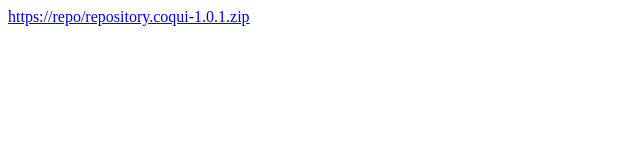
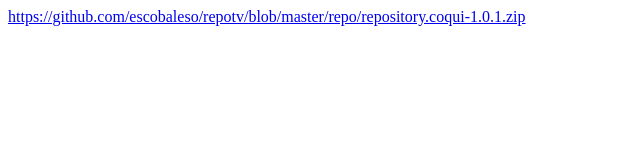
Before and after one commit to escobaleso/repository.tutorial, a plain HTML site: page repo/index.html in a window 1280 px wide. Shown: the whole page, without its empty margins (0-640 px from the left). Drawn offline with Linux system fonts and the light colour scheme.

Commit message:
Update index.html

```diff
--- a/repo/index.html
+++ b/repo/index.html
@@ -1,2 +1,2 @@
 <!DOCTYPE html>
-<a href="https://repo/repository.coqui-1.0.1.zip">https://repo/repository.coqui-1.0.1.zip</a>
+<a href="https://github.com/escobaleso/repotv/blob/master/repo/repository.coqui-1.0.1.zip">https://github.com/escobaleso/repotv/blob/master/repo/repository.coqui-1.0.1.zip</a>
```
